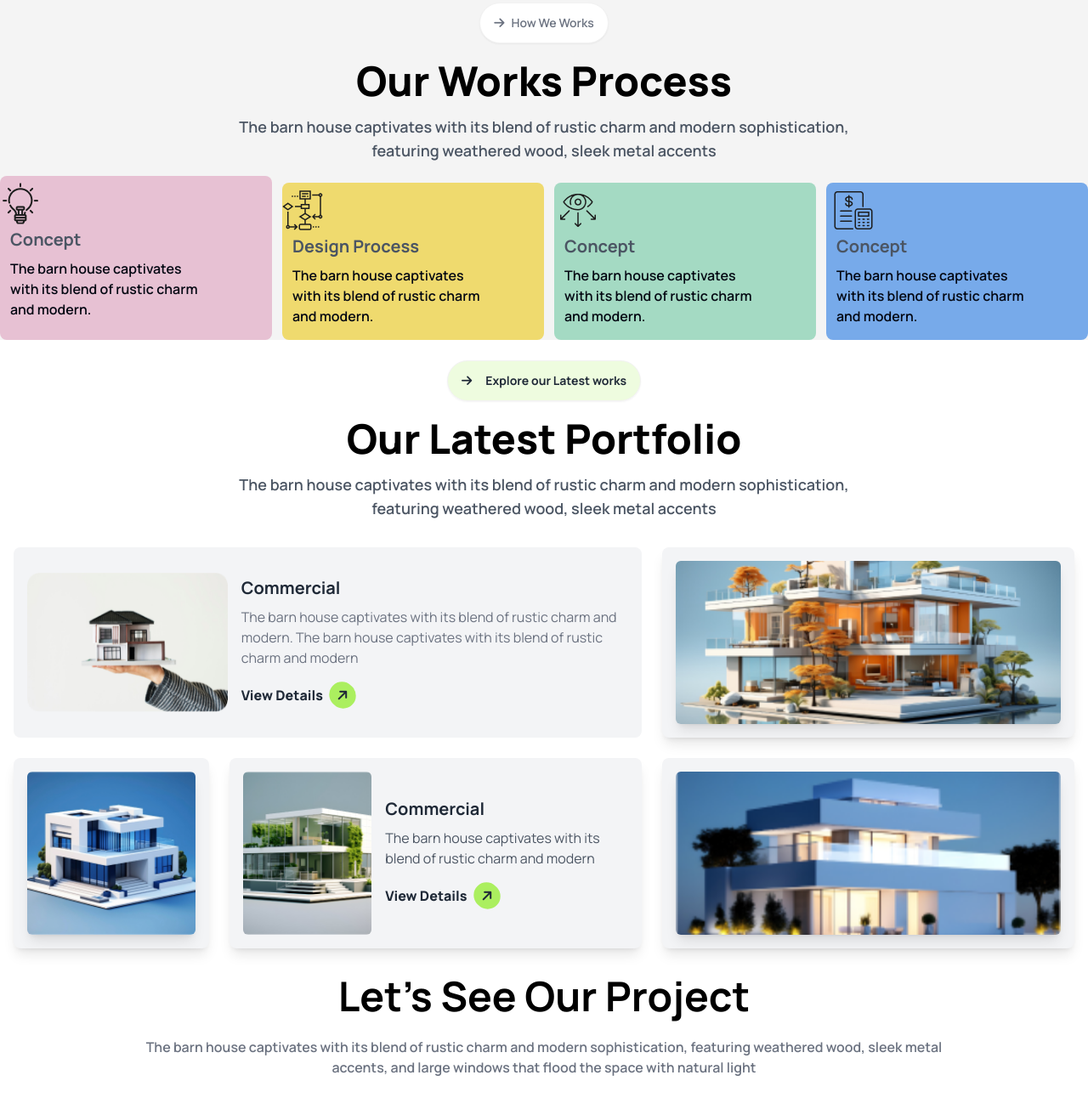
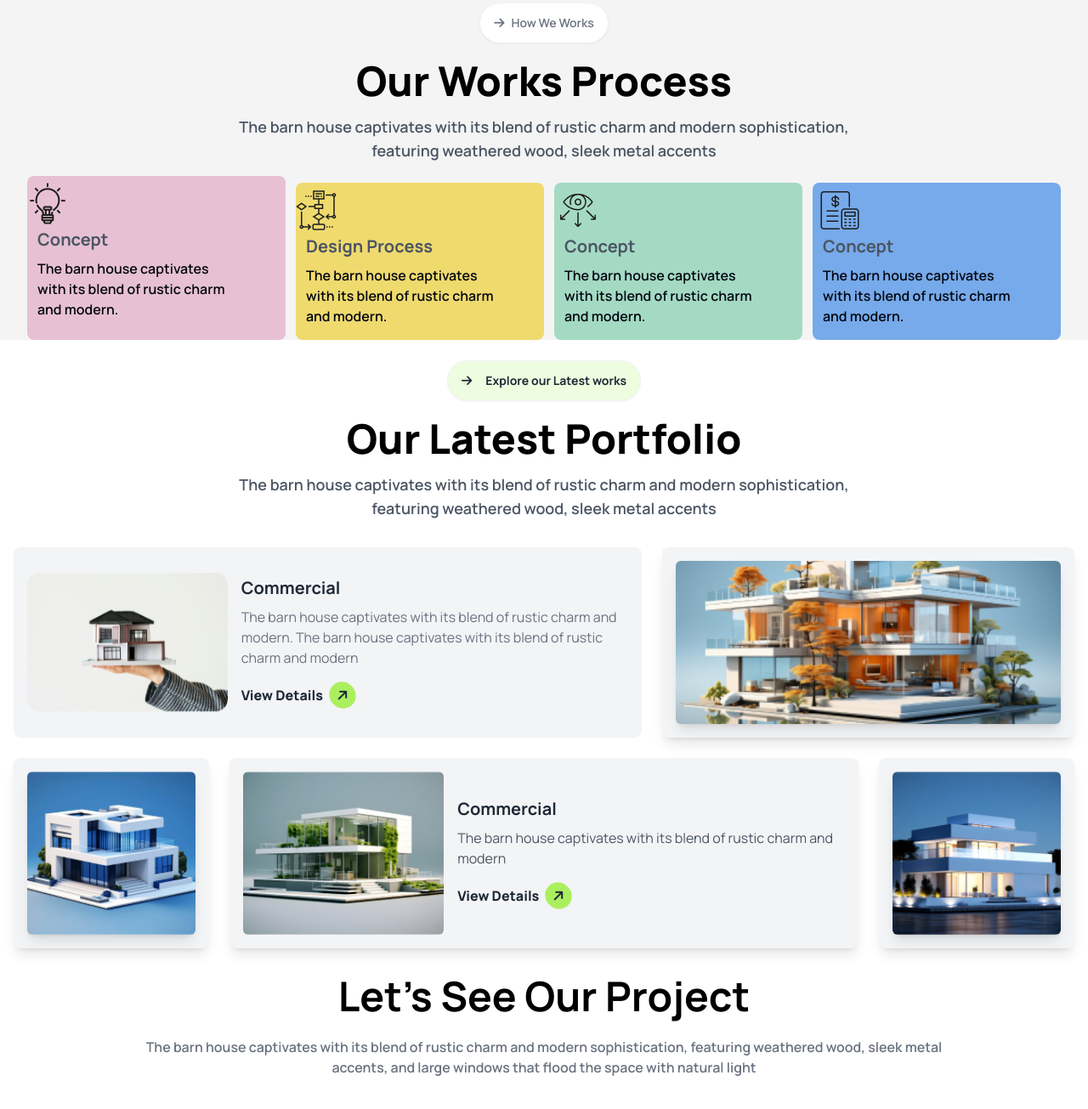
Before and after one commit to nahidbinalamsami/B10-Assignment03, a plain HTML site: page index.html in a window 1280 px wide. Shown: the part 1476-2781 px from the top of the page at 85% size. Drawn offline with nearby package versions, Linux system fonts and the light colour scheme.

Commit message:
change my section item

```diff
--- a/index.html
+++ b/index.html
@@ -3,7 +3,7 @@
   <head>
     <meta charset="UTF-8" />
     <meta name="viewport" content="width=device-width, initial-scale=1.0" />
-    <title>Document</title>
+    <title>B10-Assignment03</title>
     <!-- google font -->
     <link rel="preconnect" href="https://fonts.googleapis.com" />
     <link rel="preconnect" href="https://fonts.gstatic.com" crossorigin />
@@ -225,7 +225,7 @@
 
         <!-- concept section -->
         <div
-          class="grid grid-cols-1 md:grid-cols-2 lg:grid-cols-4 space-x-3 space-y-2"
+          class="grid w-[95%] grid-cols-1 md:grid-cols-2 lg:grid-cols-4 space-x-3 space-y-2 mx-auto"
         >
           <!-- 1st concept -->
           <div class="bg-pink rounded-lg">
@@ -368,7 +368,7 @@
             />
           </div>
           <div
-            class="md:col-span-2 flex flex-col md:flex-row items-center bg-gray-100 p-4 rounded-lg shadow-lg"
+            class="md:col-span-3 flex flex-col md:flex-row items-center bg-gray-100 p-4 rounded-lg shadow-lg"
           >
             <img
               src="./assets/img4.png"
@@ -393,7 +393,7 @@
             </div>
           </div>
           <div
-            class="md:col-span-2 items-center bg-gray-100 p-4 rounded-lg shadow-lg"
+            class="md:col-span-1 items-center bg-gray-100 p-4 rounded-lg shadow-lg"
           >
             <img
               src="./assets/img5.png"
```
